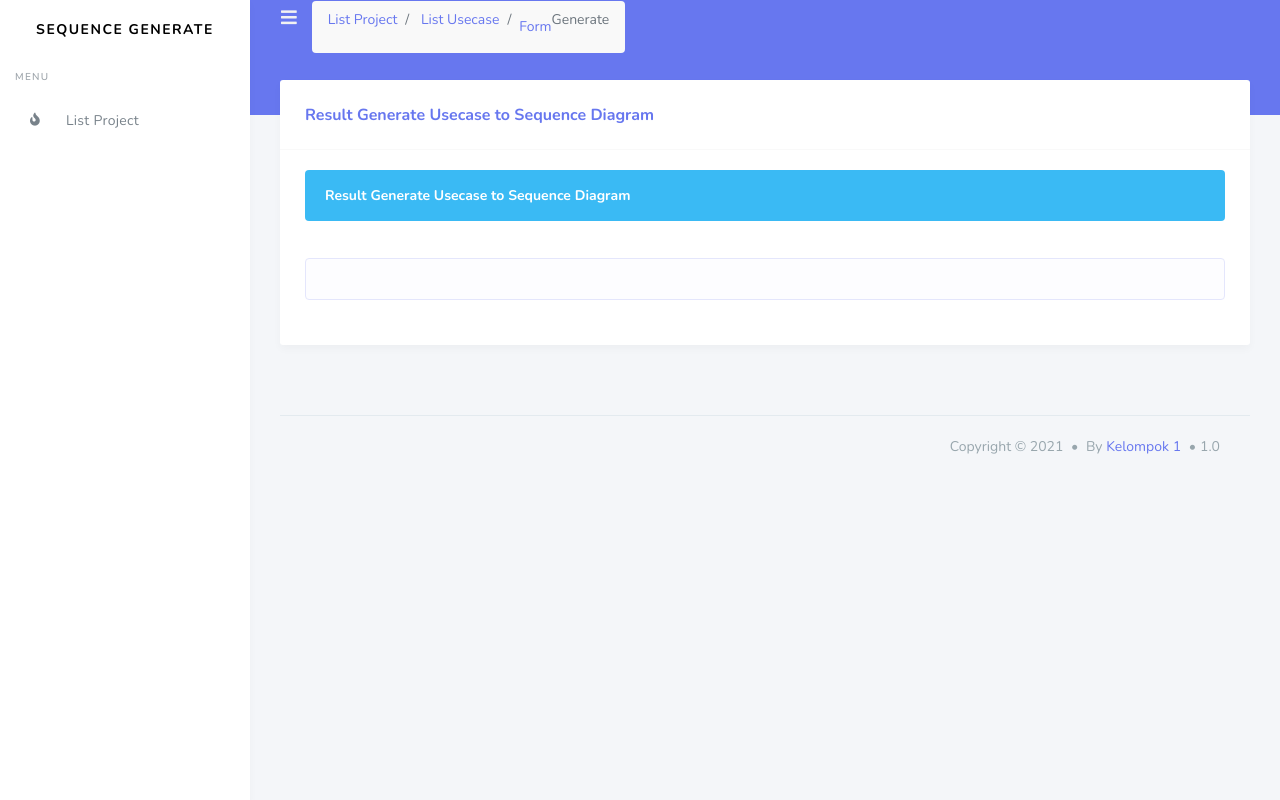
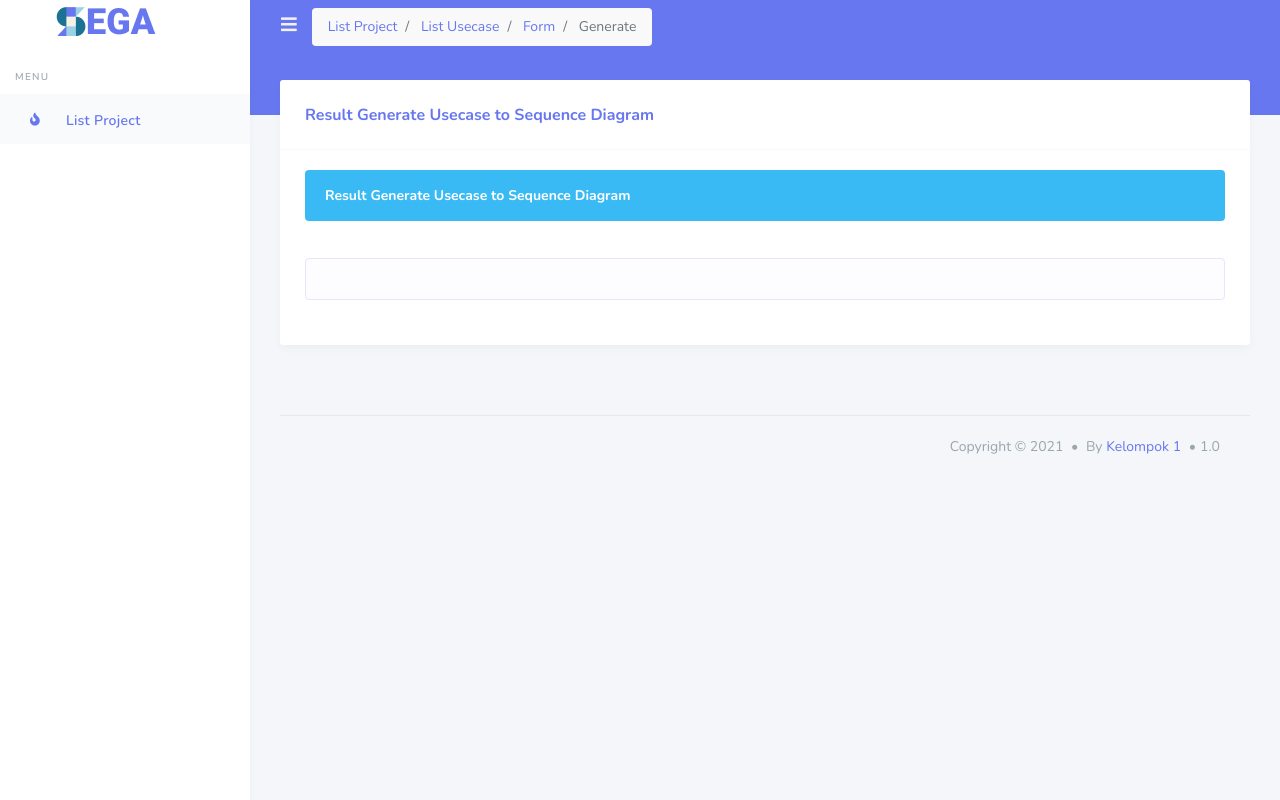
Before and after one commit to AgileRE-2021/UseCaseSpecToSequence, a Django app: page /generate in a window 1280 px wide. Run offline with Django 3.2, Linux system fonts and the light colour scheme; some libraries are stand-ins or nearby versions.

Commit message:
ganti sega di generate, benerin navigasi tp blm di kanan

```diff
--- a/templates/generate.html
+++ b/templates/generate.html
@@ -30,7 +30,7 @@
   </style>
   <meta charset="UTF-8">
   <meta content="width=device-width, initial-scale=1, maximum-scale=1, shrink-to-fit=no" name="viewport">
-  <title>Sequence Generate &mdash; Kelompok 1</title>
+  <title>SEGA &mdash; Kelompok 1</title>
 
   {% load static %}
   <!-- General CSS Files -->
@@ -63,6 +63,7 @@
                   <li class="crumb"><a class="text-light" href="/">List Project</a></li>
                   <li class="crumb"><a class="text-light" href="/usecase">List Usecase</a></li>
                   <li class="crumb"><a class="text-light" href="/form">Form</a></li>
+                  <li class="crumb"><a class="text-light" href="/Generate">Generate</a></li>
               </ol>
             </nav>-->
             <ol class="breadcrumb">
@@ -72,8 +73,10 @@
               <li class="breadcrumb-item">
                 <a href="/usecase">List Usecase</a>
                 <!--<a href="/usecase">List Usecase</a>-->
-              <li class="breadcrumb-item"></li>
+              </li>
+              <li class="breadcrumb-item">
                 <a href="/form">Form</a>
+                <!--<a href="/form">Form</a>-->
               </li>
               <li class="breadcrumb-item" aria-current="page">
                 Generate
@@ -91,15 +94,15 @@
       <div class="main-sidebar">
         <aside id="sidebar-wrapper">
           <div class="sidebar-brand">
-            <a href="/">Sequence Generate</a>
+            <a href="/"><img src="{% static 'img/LOGO1.png' %}" alt="logo" /></a>
           </div>
           <div class="sidebar-brand sidebar-brand-sm">
-            <a href="/">SDG</a>
+            <a href="/">SEGA</a>
           </div>
           <ul class="sidebar-menu">
               <li class="menu-header">Menu</li>
-              <li class="nav-item">
-                <a href="/" ><i class="fas fa-fire"></i><span>List Project</span></a>
+              <li class="nav-item active">
+                <a href="/" class="nav-link"><i class="fas fa-fire"></i><span>List Project</span></a>
 
               </li>
 
```
